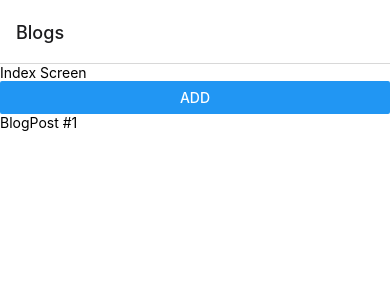
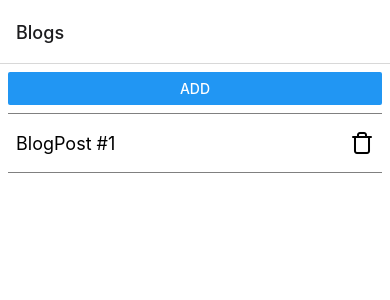
Before and after one commit to Sergei29/react-native-expo-training, a React Native app: screen /Home in a window 390 px wide. Both pictures are taken after a click on the button "ADD". Shown: the top 300 px of the page. Built offline with nearby package versions, Linux system fonts and the light colour scheme.

Commit message:
feat: delete blogpost

```diff
--- a/src/context/BlogContext.ts
+++ b/src/context/BlogContext.ts
@@ -3,8 +3,11 @@ import React, { useContext, Reducer } from "react";
 import { BlogPost, Action } from "../types";
 import { createDataContext } from "./createDataContext";
 
+const getId = () => Math.floor(Math.random() * 999999).toString();
+
 const ACTION = {
   ADD_BLOGPOST: "ADD_BLOGPOST",
+  DELETE_BLOGPOST: "DELETE_BLOGPOST",
 } as const;
 
 type Context = {
@@ -20,8 +23,10 @@ const blogReducer: Reducer<Context["data"], { type: string; payload?: any }> = (
     case ACTION.ADD_BLOGPOST:
       return [
         ...state,
-        { id: `${state.length + 1}`, title: `BlogPost #${state.length + 1}` },
+        { id: getId(), title: `BlogPost #${state.length + 1}` },
       ];
+    case ACTION.DELETE_BLOGPOST:
+      return state.filter((item) => item.id !== action.payload);
 
     default:
       return state;
@@ -31,6 +36,9 @@ const blogReducer: Reducer<Context["data"], { type: string; payload?: any }> = (
 const generateActions = (dispatch: React.Dispatch<Action>) => ({
   addBlogPost: () => {
     dispatch({ type: ACTION.ADD_BLOGPOST });
+  },
+  deleteBlogPost: (id: string) => {
+    dispatch({ type: ACTION.DELETE_BLOGPOST, payload: id });
   },
 });
 
--- a/src/screens/IndexScreen.tsx
+++ b/src/screens/IndexScreen.tsx
@@ -1,18 +1,53 @@
 import React from "react";
-import { View, Text, StyleSheet, FlatList, Button } from "react-native";
+import {
+  View,
+  Text,
+  StyleSheet,
+  FlatList,
+  Button,
+  TouchableOpacity,
+} from "react-native";
+import { Feather } from "@expo/vector-icons";
 
 import { useBlogContext } from "../context/BlogContext";
 
+interface IListItemProps {
+  title: string;
+  handleDelete: () => void;
+  isLastChild?: boolean;
+}
+
+const ListItem = ({
+  title,
+  handleDelete,
+  isLastChild = false,
+}: IListItemProps) => (
+  <View style={!isLastChild ? styles.listItem : styles.listItemLast}>
+    <Text style={styles.listItemTitle}>{title}</Text>
+    <TouchableOpacity onPress={handleDelete}>
+      <Feather name="trash" size={24} color="black" />
+    </TouchableOpacity>
+  </View>
+);
+
 const HomeScreen = (): JSX.Element => {
-  const { state, addBlogPost } = useBlogContext();
+  const { state, addBlogPost, deleteBlogPost } = useBlogContext();
   return (
     <View style={styles.screen}>
-      <Text>Index Screen</Text>
       <Button title="Add" onPress={addBlogPost} />
       <FlatList
+        style={styles.list}
         data={state}
         keyExtractor={(item) => item.id}
-        renderItem={({ item }) => <Text>{item.title}</Text>}
+        renderItem={({ item, index }) => (
+          <ListItem
+            title={item.title}
+            handleDelete={() => {
+              deleteBlogPost(item.id);
+            }}
+            isLastChild={index === state.length - 1}
+          />
+        )}
       />
     </View>
   );
@@ -22,6 +57,32 @@ const styles = StyleSheet.create({
   screen: {
     backgroundColor: "#fff",
     flex: 1,
+    padding: 8,
+  },
+  list: {
+    marginTop: 8,
+  },
+  listItem: {
+    flexDirection: "row",
+    justifyContent: "space-between",
+    alignItems: "center",
+    paddingHorizontal: 8,
+    paddingVertical: 16,
+    borderTopWidth: 1,
+    borderColor: "grey",
+  },
+  listItemLast: {
+    flexDirection: "row",
+    justifyContent: "space-between",
+    alignItems: "center",
+    paddingHorizontal: 8,
+    paddingVertical: 16,
+    borderTopWidth: 1,
+    borderBottomWidth: 1,
+    borderColor: "grey",
+  },
+  listItemTitle: {
+    fontSize: 18,
   },
 });
 
```
